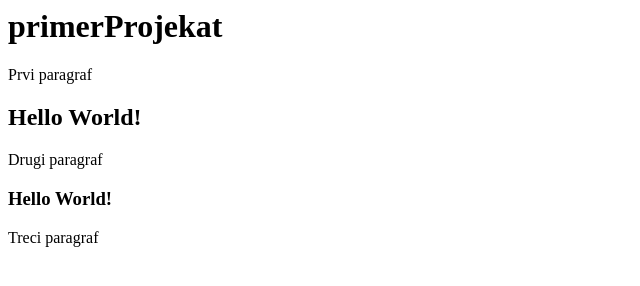
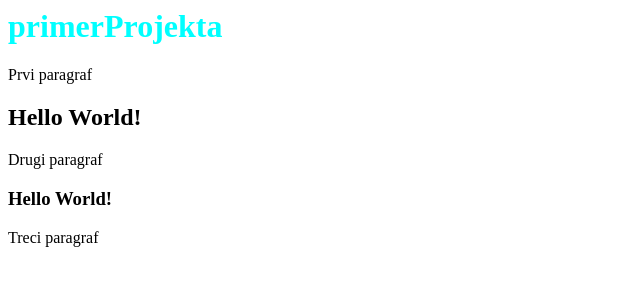
Before and after one commit to AleksandarPaki/primerProjekta, a plain HTML site: page index.html in a window 1280 px wide. Shown: the whole page, without its empty margins (0-640 px from the left). Drawn offline with Linux system fonts and the light colour scheme.

Commit message:
Update index.html

```diff
--- a/index.html
+++ b/index.html
@@ -1,4 +1,4 @@
-<h1>primerProjekat</h1>
+<h1 style="color: aqua">primerProjekta</h1>
 <p>Prvi paragraf</p>
 <h2>Hello World!</h2>
 <p>Drugi paragraf</p>
```
